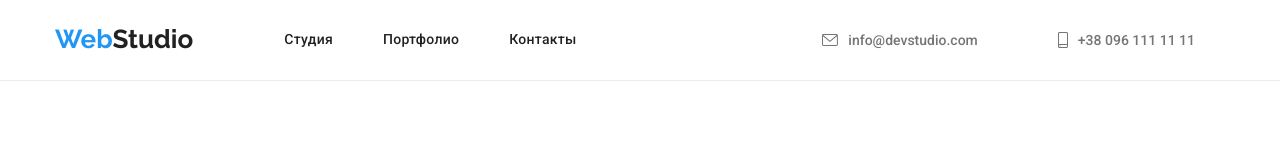
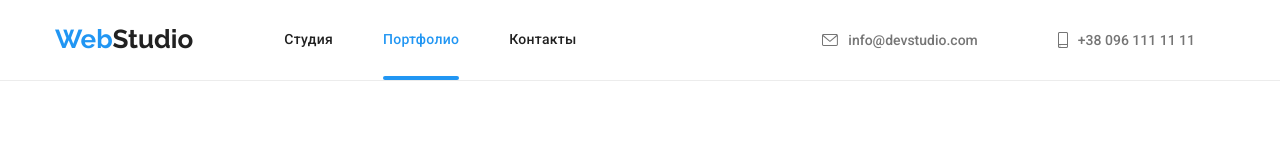
Before and after one commit to Elena-Vyhivska/goit-markup-hw-05, a plain HTML site: page portfolio.html in a window 1280 px wide. Shown: the top 160 px of the page. Drawn offline with nearby package versions, Linux system fonts and the light colour scheme.

Commit message:
домашняя работа

```diff
--- a/portfolio.html
+++ b/portfolio.html
@@ -18,7 +18,7 @@
             <a href=""><span class="logo">Web</span><span class="logo-page">Studio</span></a>
             <ul class="site-nav">
                 <li class="item"><a class="change-color" href="./index.html">Студия</a></li>
-                <li class="item"><a class="change-color.current change-color .currentlink" href="">Портфолио</a></li>
+                <li class="item"><a class="change-color.current change-color currentlink" href="">Портфолио</a></li>
                 <li class="item"><a class="change-color" href="">Контакты</a></li>
             </ul>
 
--- a/styles.css
+++ b/styles.css
@@ -122,6 +122,8 @@ h4 {
 
 }
 
+
+
 .change-color:hover,
 .change-color:focus {
   color: #2196f3;
@@ -144,7 +146,7 @@ h4 {
    transition:  250ms cubic-bezier(0.4, 0, 0.2, 1);
 }
 
-.currentlink:hover.change-color::after,
+.currentlink.change-color::after,
 .change-color:hover::after{
 opacity: 1;
 
```
